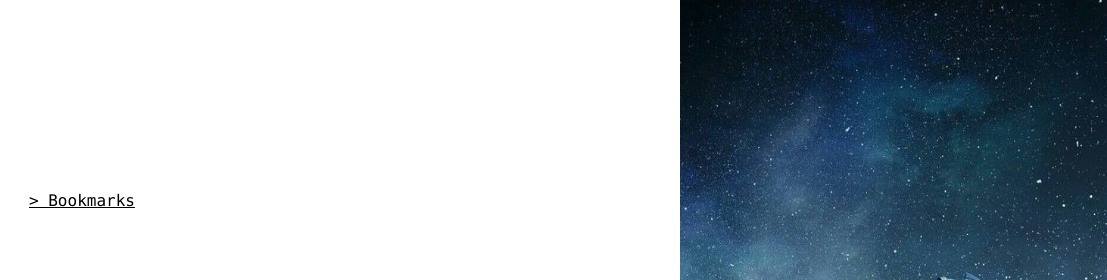
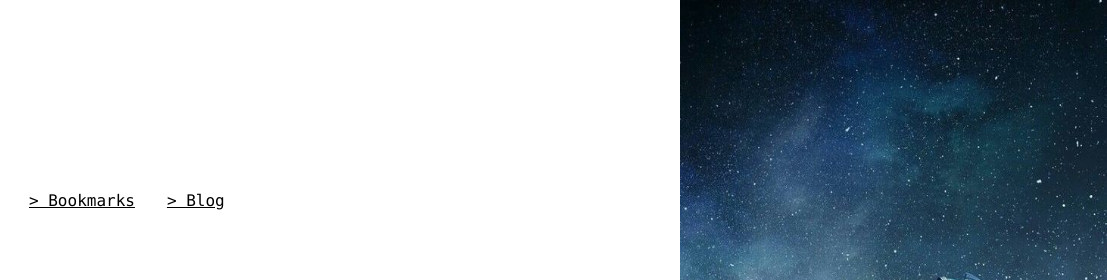
Before and after one commit to SajjadKiani/SajjadKiani.github.io, a plain HTML site: page index.html in a window 1280 px wide. Shown: the top 280 px of the page, 173-1280 px from the left. Drawn offline with nearby package versions, Linux system fonts and the light colour scheme.

Commit message:
Update index.html

```diff
--- a/index.html
+++ b/index.html
@@ -23,6 +23,7 @@
                         <nav class="mt-4 nav">
                             <li><a id="nav" href="Pages/portfolio.html" class="font-monospace m-3">> Protfolio</a></li>
                             <li><a id="nav" href="Pages/bookmark.html" class="font-monospace m-3">> Bookmarks</a></li>
+                            <li><a id="nav" href="/my-blog/" class="font-monospace m-3">> Blog </a></li>
                         </nav>
                     </div>
 
```
